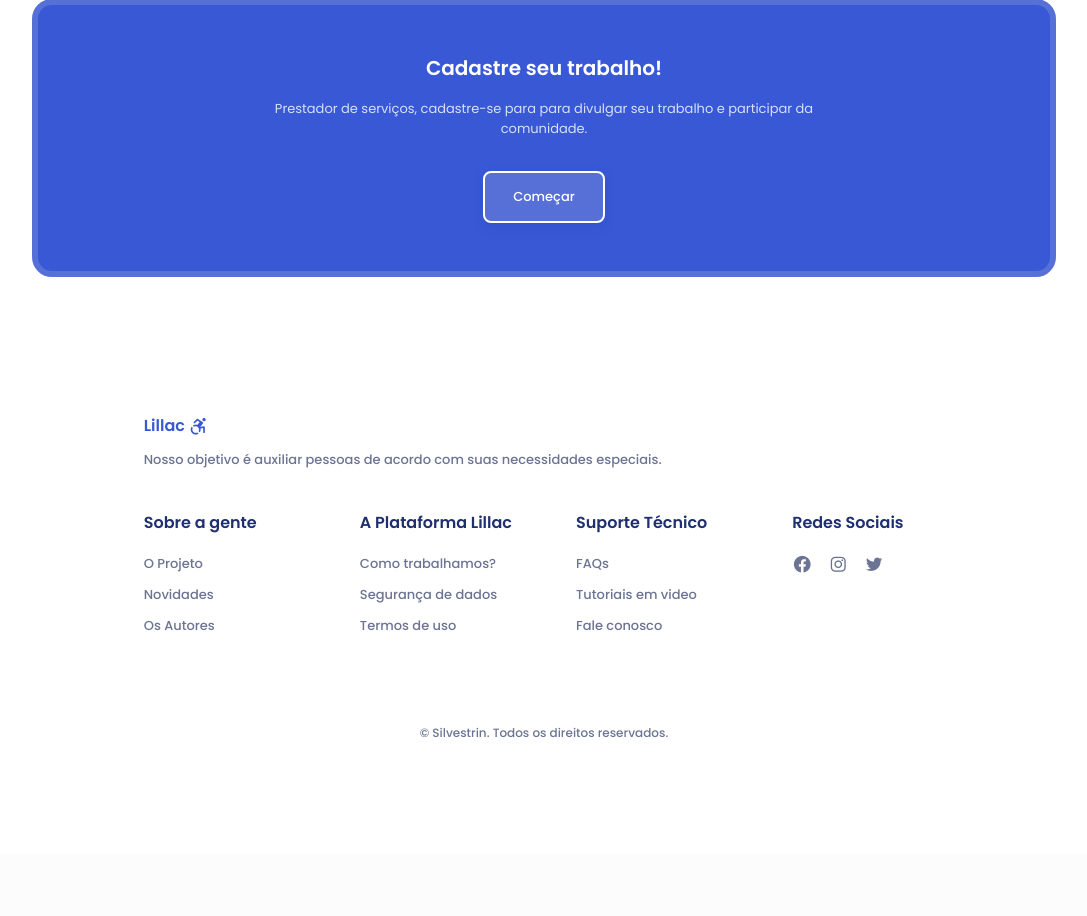
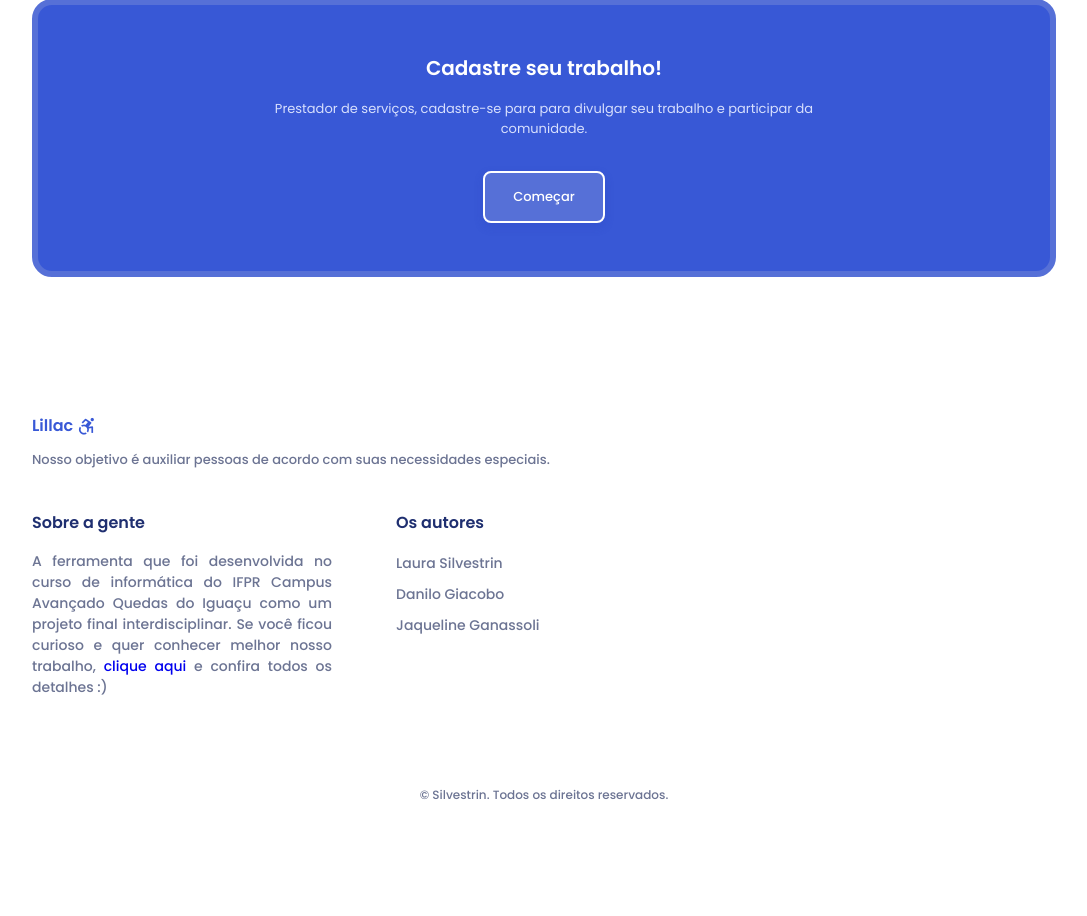
Before and after one commit to LauraSilvestrin/Lillac, a Flask app: page / in a window 1280 px wide. Shown: the part 2840-3756 px from the top of the page, without its empty margins (96-1183 px from the left). Before the commit the page ends 3577 px from the top, so only its background shows below. Run offline with Flask 3, Linux system fonts and the light colour scheme; parts of the project's set-up code (start-up, migrations or seed data) failed here and were passed over.

Commit message:
ajustes no css

```diff
--- a/app/controllers/UsuarioControler.py
+++ b/app/controllers/UsuarioControler.py
@@ -56,7 +56,6 @@ def read():
 
     except Exception as e:
         print(e)
-        print("o erro ta aqui, buceta")
         return redirect("/cadastro")
 
 @app.route("/editarNome", methods=["POST"])
--- a/app/controllers/routes.py
+++ b/app/controllers/routes.py
@@ -153,7 +153,7 @@ def aprovar(tipo, id):
     return redirect("/admpage")
 
 @app.route('/reprovar/<tipo>/<id>')
-def reprovar(tipo,id ):
+def reprovar(tipo, id):
     if tipo == "empresa":
         empresa = Empresa.query.get(id)
         if empresa:
--- a/app/static/css/homePage/breakpoints.css
+++ b/app/static/css/homePage/breakpoints.css
@@ -253,6 +253,10 @@
     .footer__content {
         grid-template-columns: repeat(4, 1fr);
     }
+    .footer__link{
+        font-size: 14px;
+        width: 300px;
+    }
 }
 
 @media screen and (min-width: 1040px) {
@@ -264,4 +268,10 @@
     .home__container {
         column-gap: 4rem;
     }
+
+    .footer__link{
+        font-size: 14px;
+        width: 300px;
+        text-align: justify;
+    }
 }
--- a/app/templates/addService.html
+++ b/app/templates/addService.html
@@ -23,7 +23,7 @@
             <input type="text" name="titulo" placeholder="Título" required>
             <input type="text" name="link" placeholder="Website" required>
             <input type="text" name="empresa" placeholder="Empresa responsável">
-            <textarea name="descricao" cols="45" rows="3" placeholder="Descrição" required></textarea>
+            <textarea name="descricao" cols="42" rows="3" placeholder="Descrição" required></textarea>
             <button type="submit">Cadastrar</button>
         </form>
 
--- a/app/templates/index.html
+++ b/app/templates/index.html
@@ -414,7 +414,7 @@
     <footer class="footer section">
         <div class="footer__container container grid">
             <div>
-                <a href="" class="footer__logo">
+                <a href="/" class="footer__logo">
                     Lillac <i class='bx bx-accessibility'></i>
                 </a>
                 <p class="footer__description">
@@ -430,72 +430,31 @@
                     </h3>
 
                     <ul class="footer__links">
-                        <li>
-                            <a href="" class="footer__link">O Projeto</a>
-                        </li>
-                        <li>
-                            <a href="" class="footer__link">Novidades</a>
-                        </li>
-                        <li>
-                            <a href="" class="footer__link">Os Autores</a>
+                        <li aling="justify" class="footer__link">
+                            A ferramenta que foi desenvolvida no curso de informática do IFPR Campus Avançado
+                            Quedas do Iguaçu como um projeto final interdisciplinar. Se você ficou curioso e quer
+                            conhecer melhor nosso trabalho, <a href="https://github.com/LauraSilvestrin/Lillac">clique aqui</a> e confira todos os detalhes :)
                         </li>
                     </ul>
                 </div>
 
                 <div>
                     <h3 class="footer__title">
-                        A Plataforma Lillac
+                        Os autores
                     </h3>
 
                     <ul class="footer__links">
                         <li>
-                            <a href="" class="footer__link">Como trabalhamos?</a>
+                            <a href="https://github.com/LauraSilvestrin" class="footer__link">Laura Silvestrin</a>
                         </li>
                         <li>
-                            <a href="" class="footer__link">Segurança de dados</a>
+                            <a href="https://danilogiacobo.eti.br" class="footer__link">Danilo Giacobo</a>
                         </li>
                         <li>
-                            <a href="" class="footer__link">Termos de uso</a>
+                            <a href="http://lattes.cnpq.br/8094115488886543" class="footer__link">Jaqueline Ganassoli</a>
                         </li>
                     </ul>
                 </div>
-
-                <div>
-                    <h3 class="footer__title">
-                        Suporte Técnico
-                    </h3>
-
-                    <ul class="footer__links">
-                        <li>
-                            <a href="" class="footer__link">FAQs</a>
-                        </li>
-                        <li>
-                            <a href="" class="footer__link">Tutoriais em video</a>
-                        </li>
-                        <li>
-                            <a href="" class="footer__link">Fale conosco</a>
-                        </li>
-                    </ul>
-                </div>
-
-                <div>
-                    <h3 class="footer__title">
-                        Redes Sociais
-                    </h3>
-
-                    <ul class="footer__social">
-                        <a href="https://facebook.com" target="_blank" class="footer__social-link">
-                            <i class='bx bxl-facebook-circle'></i>
-                        </a>
-                        <a href="https://instagram.com" target="_blank" class="footer__social-link">
-                            <i class='bx bxl-instagram'></i>
-                        </a>
-                        <a href="https://twitter.com" target="_blank" class="footer__social-link">
-                            <i class='bx bxl-twitter'></i>
-                        </a>
-                    </ul>
-                </div>
-
             </div>
         </div>
 
```
Also changed, not shown: app/static/css/addService/addService.css (+4 -4 lines), app/static/css/admPage/breakpoints.css (+28 -1 lines), app/static/css/resultPage/breakpoints.css (+28 -0 lines), app/templates/admPage.html (+11 -55 lines), app/templates/resultPage.html (+12 -57 lines), README.md.
